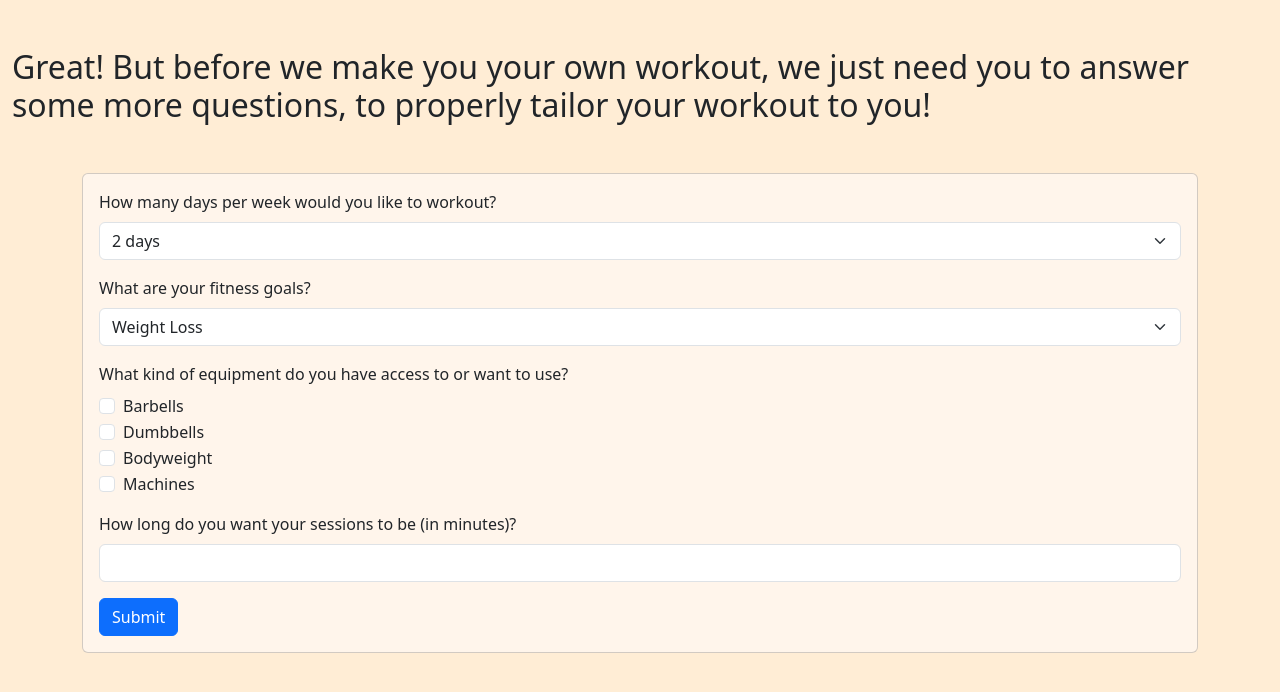
After one commit to zack-fathi/Muscle_Missions, a Flask app: page /workouts/split/ in a window 1280 px wide. The commit adds this page. Shown: the top 692 px of the page. Run offline with Flask 3, Linux system fonts and the light colour scheme.

Commit message:
Added new workouts page and form

```diff
--- a/muscle/templates/login.html
+++ b/muscle/templates/login.html
@@ -1,7 +1,7 @@
 <!DOCTYPE html>
 <html lang="en">
     <head>
-        <title>Muscle_Missions</title>
+        <title>Login to Muscle Missions</title>
         <meta charset="UTF-8">
         <meta name="viewport" content="width=device-width, initial-scale=1.0">
         <link href="https://cdn.jsdelivr.net/npm/bootstrap@5.3.2/dist/css/bootstrap.min.css" rel="stylesheet">
--- /dev/null
+++ b/muscle/templates/split.html
@@ -0,0 +1,98 @@
+<!DOCTYPE html>
+<html lang="en">
+<head>
+    <meta charset="UTF-8">
+    <meta name="viewport" content="width=device-width, initial-scale=1.0">
+    <link href="https://cdn.jsdelivr.net/npm/bootstrap@5.3.2/dist/css/bootstrap.min.css" rel="stylesheet">
+    <title>Workout Split Generator</title>
+    <style>
+        body {
+            background-color: #ffedd5; /* Peach-like color */
+        }
+        .card {
+            background-color: #fff5eb; /* Lighter peach for contrast */
+        }
+    </style>
+</head>
+<body>
+
+    <div class="container-fluid mt-5">
+        <h2 class=""text-center>
+        Great! But before we make you your own workout, we just need you to answer some more questions, to properly tailor your workout to you!
+        </h2>
+    </div>
+
+
+    <div class="container mt-5">
+        <div class="card">
+            <div class="card-body">
+                <form action="/workouts/?target=" method="post">
+
+                    <!-- frequency -->
+                    <div class="mb-3">
+                        <label for="frequency" class="form-label">How many days per week would you like to workout?</label>
+                        <select class="form-select" id="frequency" name="frequency" required>
+                            <option value="2">2 days</option>
+                            <option value="3">3 days</option>
+                            <option value="4">4 days</option>
+                            <option value="5">5 days</option>
+                            <option value="6">6 days</option>
+                        </select>
+                    </div>
+
+                    <!-- goals -->
+                    <div class="mb-3">
+                        <label for="goals" class="form-label">What are your fitness goals?</label>
+                        <select class="form-select" id="goals" name="goals" required>
+                            <option value="weight_loss">Weight Loss</option>
+                            <option value="muscle_gain">Muscle Gain</option>
+                            <option value="strength_building">Strength Building</option>
+                            <option value="athletic_performance">Athletic Performance</option>
+                            <option value="endurance_improvement">Improving Endurance</option>
+                            <option value="flexibility_mobility">Flexibility and Mobility</option>
+                            <option value="general_fitness">General Fitness</option>
+                        </select>
+                    </div>
+
+                    <!-- Equipment -->
+                    <div class="mb-3">
+                        <label class="form-label">What kind of equipment do you have access to or want to use?</label>
+                        <div class="form-check">
+                            <input class="form-check-input" type="checkbox" id="barbells" name="equipment" value="barbells">
+                            <label class="form-check-label" for="barbells">Barbells</label>
+                        </div>
+                        <div class="form-check">
+                            <input class="form-check-input" type="checkbox" id="dumbbells" name="equipment" value="dumbbells">
+                            <label class="form-check-label" for="dumbbells">Dumbbells</label>
+                        </div>
+                        <div class="form-check">
+                            <input class="form-check-input" type="checkbox" id="bodyweight" name="equipment" value="bodyweight">
+                            <label class="form-check-label" for="bodyweight">Bodyweight</label>
+                        </div>
+                        <div class="form-check">
+                            <input class="form-check-input" type="checkbox" id="machines" name="equipment" value="machines">
+                            <label class="form-check-label" for="machines">Machines</label>
+                        </div>
+                    </div>
+
+                    <!-- time -->
+                    <div class="mb-3">
+                        <label for="time" class="form-label">How long do you want your sessions to be (in minutes)?</label>
+                        <input type="number" class="form-control" id="time" name="time" required>
+                    </div>
+
+                    <!-- TODO: You still need to add more to this page.
+                        * Might need more options here to pick from
+                    -->
+
+                    <input type="hidden" name="operation" value="split_generator"/>
+                    <button type="submit" class="btn btn-primary">Submit</button>
+                </form>
+            </div>
+        </div>
+    </div>
+
+
+    <script src="https://cdn.jsdelivr.net/npm/bootstrap@5.3.2/dist/js/bootstrap.bundle.min.js" integrity="sha384-C6RzsynM9kWDrMNeT87bh95OGNyZPhcTNXj1NW7RuBCsyN/o0jlpcV8Qyq46cDfL" crossorigin="anonymous"></script>
+</body>
+</html>
--- a/muscle/utils.py
+++ b/muscle/utils.py
@@ -2,6 +2,7 @@
 
 import flask
 import muscle
+
 
 def clear_cookie():
     """Clear a cookie if removed from database."""
--- a/muscle/views/__init__.py
+++ b/muscle/views/__init__.py
@@ -2,3 +2,4 @@
 
 from muscle.views.index import show_index
 from muscle.views.accounts import show_login
+from muscle.views.workouts import show_daily_workout
--- a/muscle/views/accounts.py
+++ b/muscle/views/accounts.py
@@ -82,7 +82,7 @@ def login_help(connection, form):
 
     # hash and salt according to user password
     user = check_user_exists(connection, username, password)
-    password_db_string = hash_password(password)
+    password_db_string = get_hashed_password(password, user["password"])
 
     if not user or password_db_string != user["password"]:
         error = "Username and/or password is incorrect. Please enter a valid username/password"
@@ -170,15 +170,16 @@ def more_help(connection, form):
 
     age = form['age']
     height = form['height']
+    weight = form['weight']
     activity_level = form['activity_level']
     experience = form['experience']
     gender = form['gender']
 
     cur = connection.execute(
         "UPDATE users "
-        "SET age = ?, height = ?, fitness_level = ?, workout_experience = ?, gender = ? "
+        "SET age = ?, height = ?, weight= ?, fitness_level = ?, workout_experience = ?, gender = ? "
         "WHERE username = ? ",
-        (age, height, activity_level, experience, gender, logname)
+        (age, height, weight, activity_level, experience, gender, logname)
     )
     connection.commit()
 
--- a/muscle/views/index.py
+++ b/muscle/views/index.py
@@ -23,7 +23,8 @@ def show_index():
     if age['age'] == -1:
         return flask.redirect("/accounts/more_info/", 302)
 
-    return flask.render_template("index.html")
+    context = {"logname": logname}
+    return flask.render_template("index.html", **context)
 
 
 def check_user_settings(connection, logname):
--- /dev/null
+++ b/muscle/views/workouts.py
@@ -0,0 +1,66 @@
+"""Workouts page."""
+
+import os
+import uuid
+import hashlib
+import pathlib
+import flask
+import muscle
+import requests
+import json
+from .. import utils
+
+@muscle.app.route('/workouts/day/')
+def show_daily_workout():
+    """Show the daily workout page."""
+
+    return flask.render_template("day.html")
+
+@muscle.app.route('/workouts/split/')
+def show_split():
+    """Show the workout split page."""
+
+    return flask.render_template("split.html")
+
+@muscle.app.route('/workouts/', methods = ['POST'])
+def handle_workouts_submit():
+    """Handle the form submission for creating a workout."""
+
+    connection = muscle.model.get_db()
+    form = flask.request.form.to_dict()
+    operation = form['operation']
+
+    if operation == "daily_workout_generator":
+        return daily_workout_help(connection, form)
+    if operation == "split_generator":
+        return split_help(connection, form)
+
+
+    return 'HELLO M8 AS YOU CAN SEE I AM NOT DONE WITH THIS YET M8'
+
+def daily_workout_help(connection, form):
+    """Help make the custom daily workout."""
+
+    workout_type = form['workout_type']
+    muscle_split = form['muscle_split']
+    time = form['time']
+
+    custom_workout = generate_workout(workout_type, muscle_split, time)
+
+    return json.dumps(custom_workout)
+
+def split_help(connection, form):
+    """Help make the custom workout split."""
+
+    return NotImplemented
+
+def generate_workout(type, group, split):
+    """Generate a custom workout for the user."""
+
+    # API call to fetch list of exercises
+    querystring = {"time":"30","equipment":"dumbbells","muscle":"biceps","fitness_level":"beginner","fitness_goals":"strength"}
+
+
+    response = requests.get(muscle.config.WORKOUT_PLANNER_API_URL, headers=muscle.config.WORKOUT_PLANNER_HEADERS, params=querystring)
+
+    return response.json()
--- a/sql/data.sql
+++ b/sql/data.sql
@@ -1,2 +1 @@
-INSERT INTO users (username, password, age, height, fitness_level, workout_experience, gender)
-VALUES ('john_doe', 'password', 25, 175, 'ma', '2', 'male');
+INSERT INTO users VALUES(1,'zfathi','sha512$f1ce17ffd7c148718e58cec83f73eb33$c7e4a977c8e2d71a4a61e0441b838ece36ac57510cdef9a352949e51cb35a7186307b73d1e43f2b86f00f7d7470d1c3d39796fc41661cb2af0b1917979d9b2bb',24,69,165,'ma','3','male');
--- a/sql/schema.sql
+++ b/sql/schema.sql
@@ -4,6 +4,7 @@ CREATE TABLE users (
     password TEXT NOT NULL,
     age INTEGER,
     height INTEGER,
+    weight INTEGER,
     fitness_level TEXT,
     workout_experience TEXT,
     gender TEXT
```
Also changed, not shown: muscle/config.py (+21 -0 lines), muscle/templates/day.html (added, +81 -0 lines), muscle/templates/index.html (+36 -9 lines), muscle/templates/more_info.html (+7 -2 lines), 1 other file.
